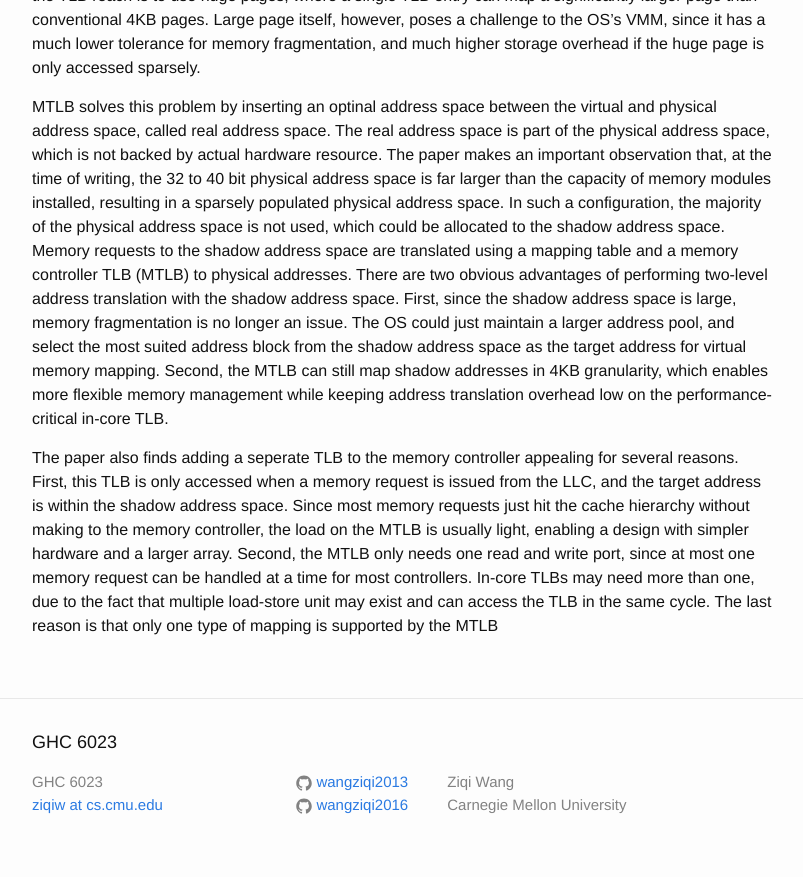
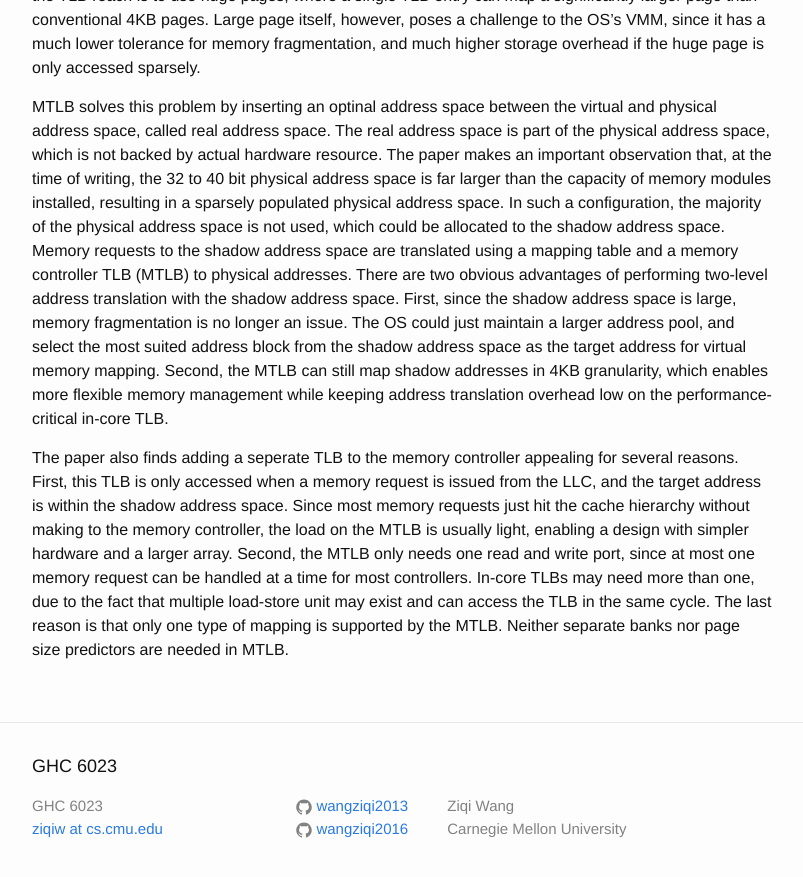
Before and after one commit to wangziqi2013/wangziqi2013.github.io, a Jekyll site: the page built from _posts/2020-06-05-increasing-tlb-reach-using-super-pages-backed-by-shadow-memory.markdown, in a window 1280 px wide and 900 px high, scrolled down 691 px. Shown: the top 877 px of the window, without its empty margins (238-1041 px from the left). Built offline with Jekyll 4.4.1, drawn with Linux system fonts in a browser that asks for light colours.

Commit message:
Finish reasons

```diff
--- a/_posts/2020-06-05-increasing-tlb-reach-using-super-pages-backed-by-shadow-memory.markdown
+++ b/_posts/2020-06-05-increasing-tlb-reach-using-super-pages-backed-by-shadow-memory.markdown
@@ -44,4 +44,5 @@ Since most memory requests just hit the cache hierarchy without making to the me
 is usually light, enabling a design with simpler hardware and a larger array. Second, the MTLB only needs one read and
 write port, since at most one memory request can be handled at a time for most controllers. In-core TLBs may need more
 than one, due to the fact that multiple load-store unit may exist and can access the TLB in the same cycle. The last
-reason is that only one type of mapping is supported by the MTLB
+reason is that only one type of mapping is supported by the MTLB. Neither separate banks nor page size predictors are
+needed in MTLB.
```
